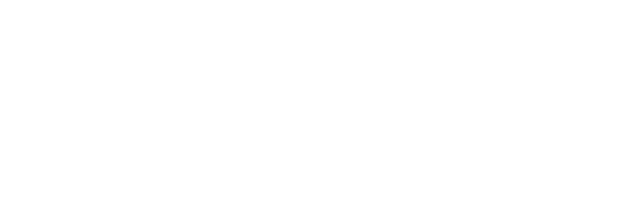
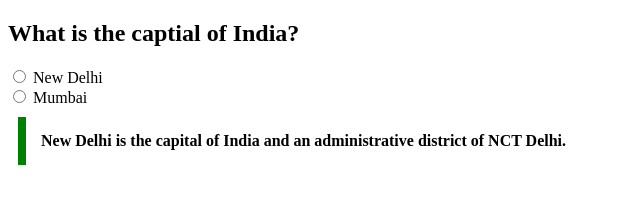
Before and after one commit to acciojob/trivia-sanatab, a website: page main.html in a window 1280 px wide. Shown: the whole page, without its empty margins (0-640 px from the left). Drawn offline with Linux system fonts and the light colour scheme.

Commit message:
assignment completed

```diff
--- a/main.html
+++ b/main.html
@@ -8,6 +8,16 @@
 
 <body>
 	<!-- the entire body must be written by student -->
+	<h2> What is the captial of India?</h2>
+	<form action="">
+		<input type="radio" name="New Delhi" id="New Delhi">
+		<label for="New Delhi"> New Delhi</label> <br>
+		<input type="radio" name="Mumbai" id="Mumbai">
+		<label for="Mumbai"> Mumbai</label>
+	</form>
+	<blockquote cite="https://en.wikipedia.org/wiki/New_Delhi">
+		New Delhi is the capital of India and an administrative district of NCT Delhi.
+	</blockquote>
     <script type="text/javascript" src="./script.js">
 </script>
 
--- a/styles.css
+++ b/styles.css
@@ -1,2 +1,10 @@
 
 /* Your CSS Code here. */
+blockquote{
+    max-width: 600px;
+    margin: 10px;
+    padding: 15px;
+    border-left: 8px solid green;
+    background-color: #f8fffe"";
+    font-weight: bold;
+}
```
